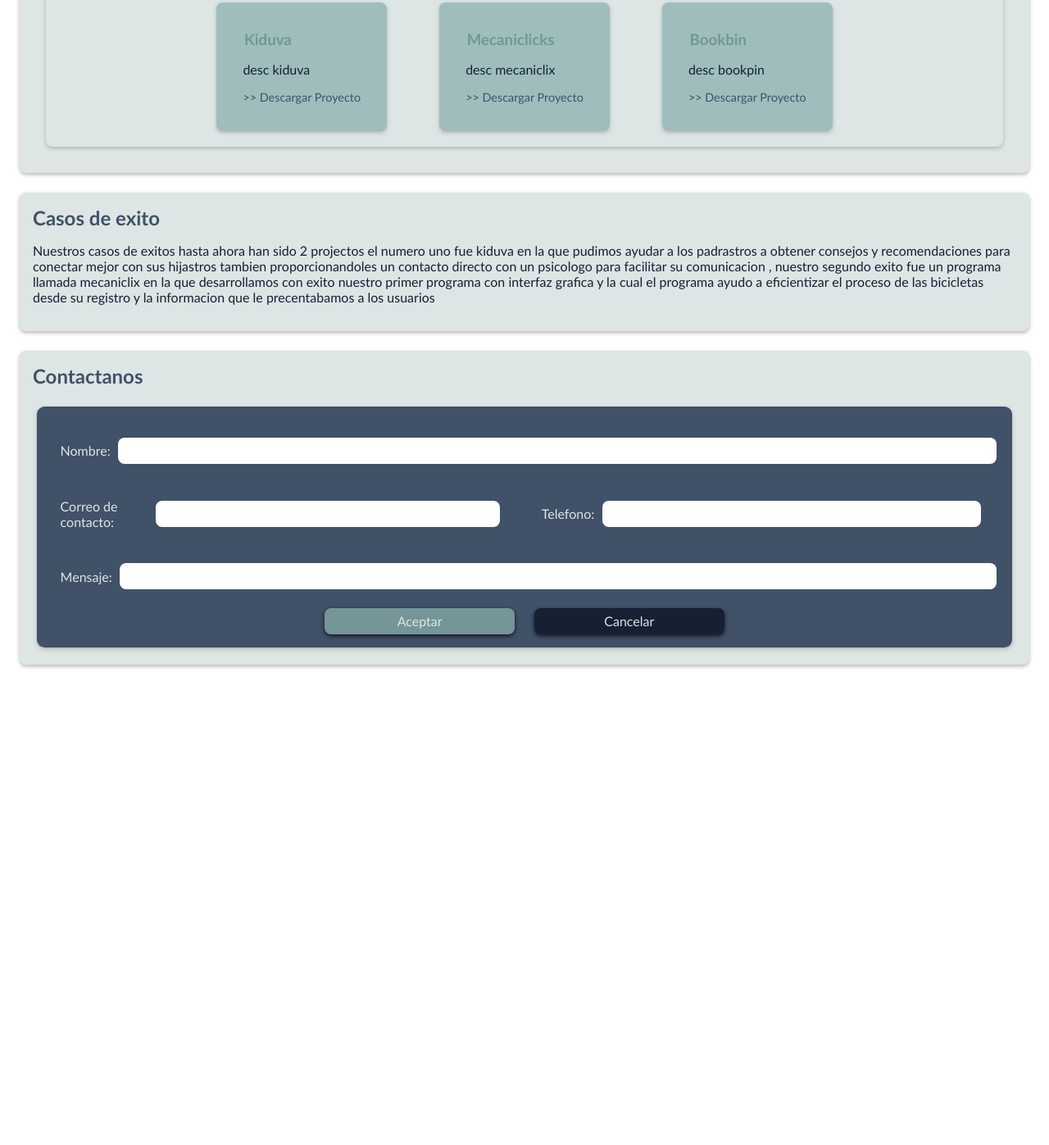
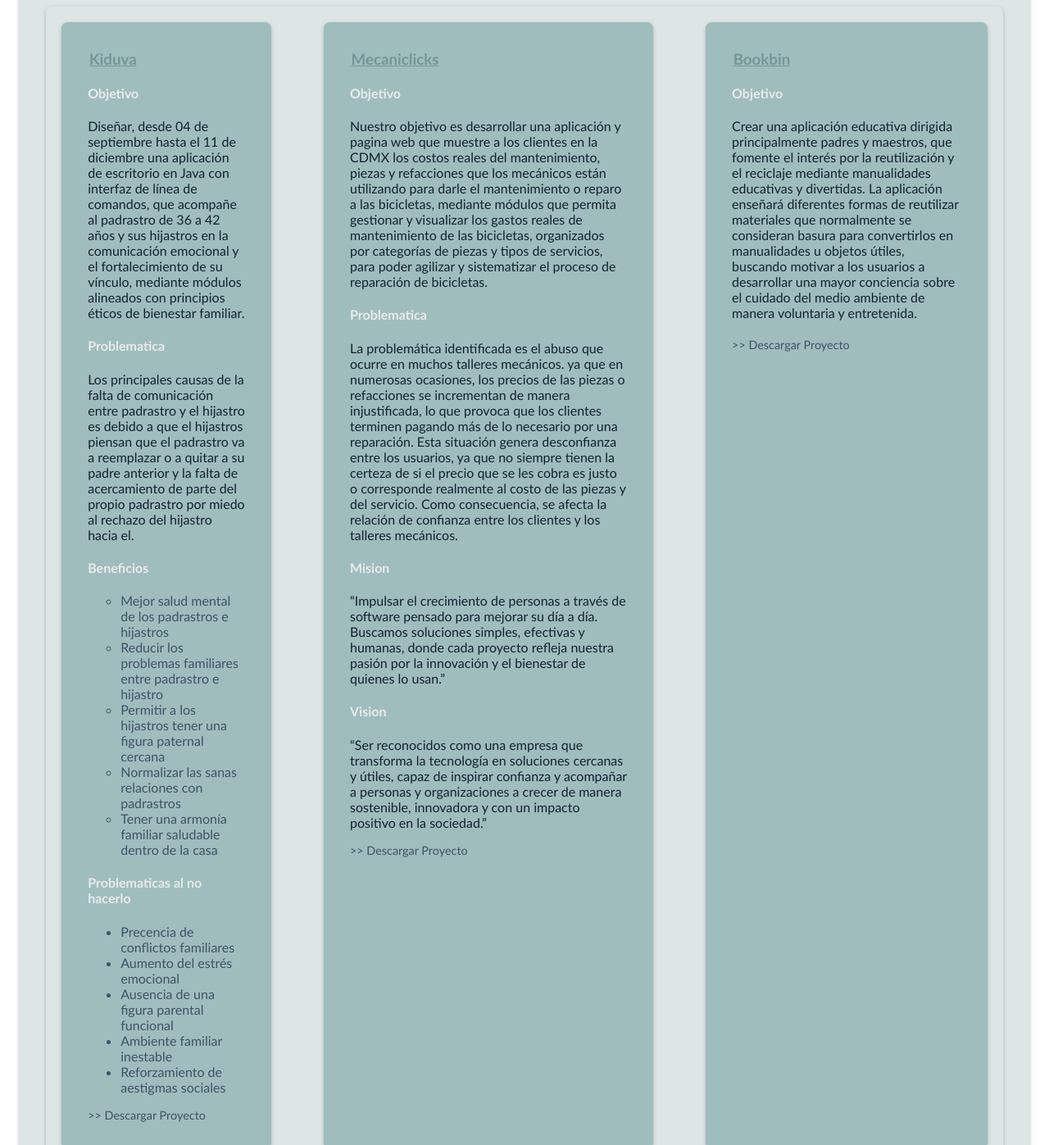
Before and after one commit to LadyDMary/bookbin_5IV7_06, a plain HTML site: page index.html in a window 1280 px wide. Shown: the part 571-1968 px from the top of the page at 82% size. Before the commit the page ends 1406 px from the top, so only its background shows below. Drawn offline with Linux system fonts and the light colour scheme.

Commit message:
Se agregaron datos de los proyectos

```diff
--- a/css/style.css
+++ b/css/style.css
@@ -26,14 +26,17 @@ h3 {
     color: var(--color-3);
     margin: 0.1rem;
     font-family: 'Trebuchet MS', 'Lucida Sans Unicode', 'Lucida Grande', 'Lucida Sans', Arial, sans-serif;
+    text-decoration: solid underline;
+}
+
+h4 {
+    color: var(--color-6);
+    font-family: 'Trebuchet MS', 'Lucida Sans Unicode', 'Lucida Grande', 'Lucida Sans', Arial, sans-serif;
 }
 
 p {
     color: var(--color-1);
     font-family: 'Trebuchet MS', 'Lucida Sans Unicode', 'Lucida Grande', 'Lucida Sans', Arial, sans-serif;
-}
-hr {
-
 }
 
 section {
@@ -57,14 +60,14 @@ nav a{
     text-decoration: none;
     color: var(--color-3);
     font-family: 'Trebuchet MS', 'Lucida Sans Unicode', 'Lucida Grande', 'Lucida Sans', Arial, sans-serif;
-    margin: 0.5rem;
+    margin: 01rem;
     cursor: pointer;
-    font-size: 1rem;
+    font-size: 1.4rem;
 }
 
 nav a:hover{
     color: var(--color-2);
-    font-size: 1.03rem;
+    font-size: 1.45rem;
 }
 
 body {
--- a/index.html
+++ b/index.html
@@ -32,17 +32,46 @@
         <div class="proyectos">
             <div class="proyecto">
                 <h3>Kiduva</h3>
-                <p>desc kiduva</p>
+                <h4>Objetivo</h4>
+                <p>Diseñar, desde 04 de septiembre hasta el 11 de diciembre una aplicación de escritorio en Java con interfaz de línea de comandos, que acompañe al padrastro de 36 a 42 años y sus hijastros en la comunicación emocional y el fortalecimiento de su vínculo, mediante módulos alineados con principios éticos de bienestar familiar.</p>
+                <h4>Problematica</h4>
+                <p>Los principales causas de la falta de  comunicación entre padrastro y el hijastro es debido a que el hijastros piensan que el padrastro va a reemplazar o a quitar a su padre anterior y la falta de acercamiento de parte del propio padrastro por miedo al rechazo del hijastro hacia el.</p>
+                <h4>Beneficios</h4>
+                <ul type="circle">
+                    <li>Mejor salud mental de los padrastros e hijastros</li>
+                    <li>Reducir los problemas familiares entre padrastro e hijastro</li>
+                    <li>Permitir a los hijastros tener una figura paternal cercana</li>
+                    <li>Normalizar las sanas relaciones con padrastros</li>
+                    <li>Tener una armonía familiar saludable dentro de la casa</li>
+                </ul>
+                <h4>Problematicas al no hacerlo</h4>
+                <ul>
+                    <li>Precencia de conflictos familiares</li>
+                    <li>Aumento del estrés emocional</li>
+                    <li>Ausencia de una figura parental funcional</li>
+                    <li>Ambiente familiar inestable</li>
+                    <li>Reforzamiento de aestigmas sociales</li>
+                </ul>
                 <a  href="documents/Kiduva.txt" download> >> Descargar Proyecto</a>
             </div>
             <div class="proyecto">
                 <h3>Mecaniclicks</h3>
-                <p>desc mecaniclix</p>
+                <h4>Objetivo</h4>
+                <p>Nuestro objetivo es desarrollar una aplicación y pagina web que muestre a los clientes en la CDMX los costos reales del mantenimiento, piezas y refacciones  que los mecánicos están utilizando para darle el mantenimiento o reparo a las bicicletas, mediante módulos que permita gestionar y visualizar los gastos reales de mantenimiento de las bicicletas, organizados por categorías de piezas y tipos de servicios, para poder agilizar y sistematizar el proceso de reparación de bicicletas.</p>
+                <h4>Problematica</h4>
+                <p>La problemática identificada es el abuso que ocurre en muchos talleres mecánicos. ya que en numerosas ocasiones, los precios de las piezas o refacciones se incrementan de manera injustificada, lo que provoca que los clientes terminen pagando más de lo necesario por una reparación. Esta situación genera desconfianza entre los usuarios, ya que no siempre tienen la certeza de si el precio que se les cobra es justo o corresponde realmente al costo de las piezas y del servicio. Como consecuencia, se afecta la relación de confianza entre los clientes y los talleres mecánicos.</p>
+                <h4>Mision</h4>
+                <p>“Impulsar el crecimiento de personas a través de software pensado para mejorar su día a día. Buscamos soluciones simples, efectivas y humanas, donde cada proyecto refleja nuestra pasión por la innovación y el bienestar de quienes lo usan.” </p>
+                <h4>Vision</h4>
+                <p>“Ser reconocidos como una empresa que transforma la tecnología en soluciones cercanas y útiles, capaz de inspirar confianza y acompañar a personas y organizaciones a crecer de manera sostenible, innovadora y con un impacto positivo en la sociedad.”</p>
+
                 <a href="documents/Mecaniclicks.txt" download> >> Descargar Proyecto</a>
             </div>
             <div class="proyecto">
                 <h3>Bookbin</h3>
-                <p>desc bookpin</p>
+                <h4>Objetivo</h4>
+                <p>Crear una aplicación educativa dirigida principalmente padres y maestros, que fomente el interés por la reutilización y el reciclaje mediante manualidades educativas y divertidas. La aplicación enseñará diferentes formas de reutilizar materiales que normalmente se consideran basura para convertirlos en manualidades u objetos útiles, buscando motivar a los usuarios a desarrollar una mayor conciencia sobre el cuidado del medio ambiente de manera voluntaria y entretenida.</p>
+                <h4></h4>
                 <a href="https://www.youtube.com/watch?v=dQw4w9WgXcQ" target="_blank"> >> Descargar Proyecto</a>
             </div>
         </div>
```
